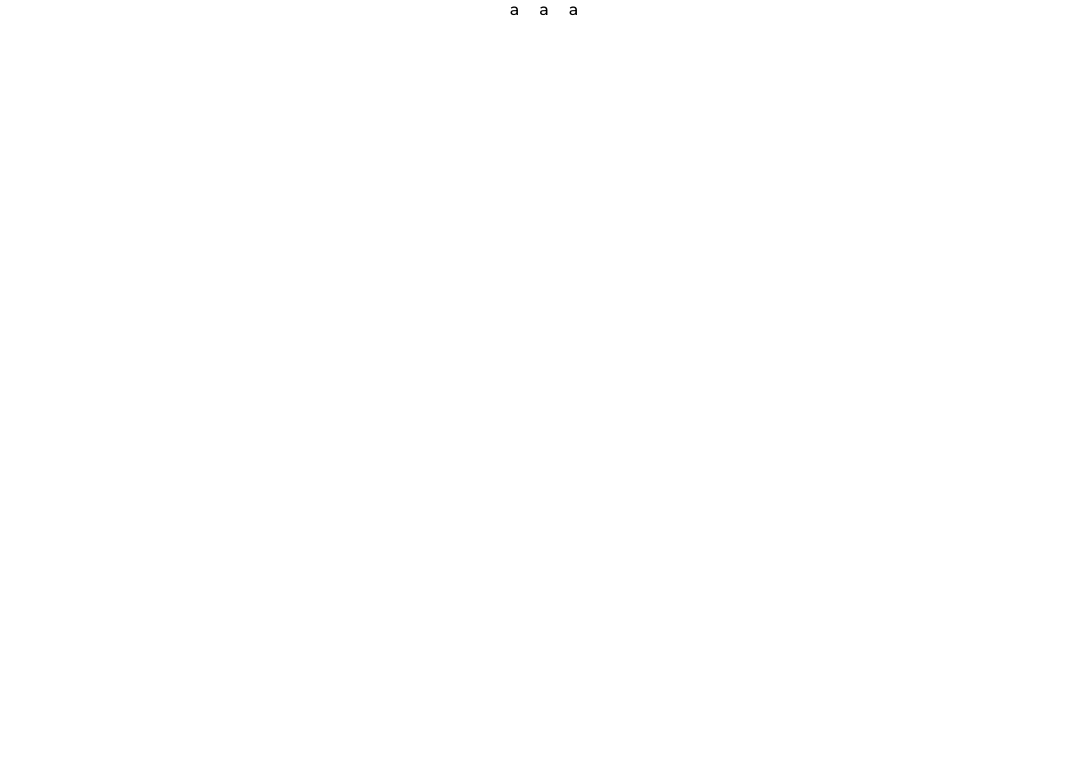
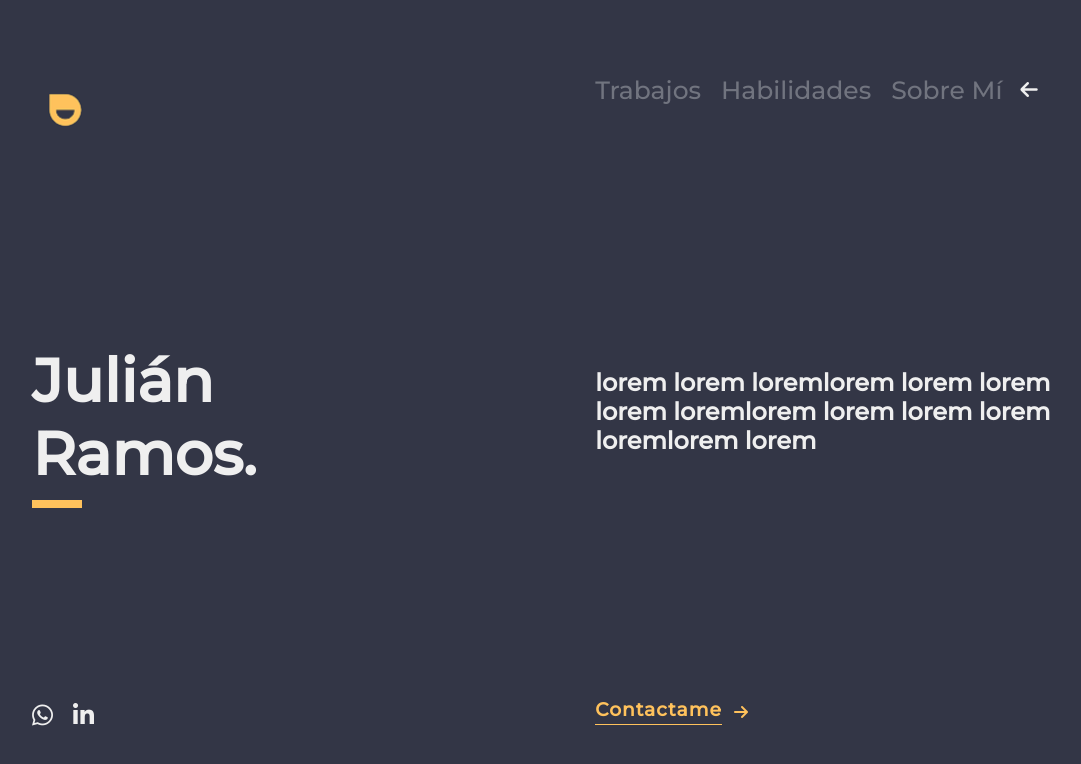
Before and after one commit to julianramos42/portfolio, a React (Create React App) app: page / in a window 1280 px wide. Shown: the top 764 px of the page, without its empty margins (96-1177 px from the left). Built offline with nearby package versions, Linux system fonts and the light colour scheme.

Commit message:
estructura home actualizada

```diff
--- a/public/index.html
+++ b/public/index.html
@@ -26,6 +26,7 @@
   <link rel="preconnect" href="https://fonts.gstatic.com" crossorigin>
   <link href="https://fonts.googleapis.com/css2?family=Montserrat:wght@500&display=swap" rel="stylesheet">
   <title>Julián Ramos - Portfolio</title>
+  <script src="https://kit.fontawesome.com/0f5400554c.js" crossorigin="anonymous"></script>
 </head>
 
 <body>
--- /dev/null
+++ b/src/pages/Home/Home.css
@@ -0,0 +1,121 @@
+.home{
+    background-color: rgb(51, 54, 70);
+    height: 100vh;
+    padding: 75px 10vw 75px 10vw;
+    display: flex;
+    justify-content: space-between;
+}
+
+i{
+    color: #efefef;
+}
+
+.home .myInfo{
+    display: flex;
+    flex-direction: column;
+    justify-content: space-between;
+    width: 55%;
+}
+
+.home .myInfo .logo{
+    width: 70px;
+    height: 70px;
+    object-fit: cover;
+}
+
+.home .myInfo .name{
+    color: #efefef;
+}
+
+.home .myInfo .name h1{
+    font-size: 60px;
+}
+
+.home .myInfo .name .barrita{
+    margin-top: 10px;
+    width: 50px;
+    border: 4px solid rgb(255, 194, 92);
+}
+
+.home .myInfo .redes{
+    display: flex;
+    gap: 20px;
+}
+
+.home .myInfo .redes a{
+    transition: .4s;
+}
+
+.home .myInfo .redes a:hover{
+    transform: translateY(-5px);
+}
+
+/*  */
+.home .techInfo{
+    display: flex;
+    flex-direction: column;
+    justify-content: space-between;
+    width: 45%;
+}
+
+.home .techInfo .anchors{
+    display: flex;
+    justify-content: start;
+    width: 100%;
+    gap: 20px;
+}
+
+.home .techInfo .anchors>div{
+    display: flex;
+    flex-direction: column;
+    align-items: center;
+    gap: 10px;
+    height: 50px;
+}
+
+.home .techInfo .anchors a{
+    text-decoration: none;
+    color: rgb(113, 116 , 127);
+    font-size: 25px;
+}
+
+.home .techInfo .anchors i{
+    margin-top: 7px;
+}
+
+.home .techInfo .anchors .active{
+    color: #efefef;
+}
+
+.home .techInfo .anchors .puntito{
+    width: 10px;
+    border: 5px solid rgb(255, 194, 92);
+    border-radius: 50%;
+}
+
+.home .techInfo .techDescription{
+    color: #efefef;
+}
+
+.home .techInfo .contactMe{
+    display: flex;
+    align-items: center;
+    gap: 12px;
+    transition: .4s;
+}
+
+.home .techInfo .contactMe:hover{
+    transform: translateY(-5px);
+    cursor: pointer;
+}
+
+.home .techInfo .contactMe h3{
+    color: rgb(255, 194, 92);
+    border-bottom: 1px solid rgb(255, 194, 92) ;
+    padding-bottom: 3px;
+    letter-spacing: 1px;
+}
+
+.home .techInfo .contactMe i{
+    color: rgb(255, 194, 92);
+}
--- /dev/null
+++ b/src/pages/Home/Home.jsx
@@ -0,0 +1,52 @@
+import React from 'react'
+import './Home.css'
+import logo from '../../images/logo.png'
+import { Link as Anchor } from 'react-router-dom'
+import { useState } from 'react'
+
+export default function Home() {
+    let [anchorActive, setAnchorActive] = useState('')
+
+    function changeActive(e) {
+        setAnchorActive(e.target.id)
+    }
+
+    return (
+        <div className='home'>
+            <div className='myInfo'>
+                <img src={logo} className='logo' />
+                <section className='name'>
+                    <h1>Julián</h1>
+                    <h1>Ramos.</h1>
+                    <div className='barrita'></div>
+                </section>
+                <nav className='redes'>
+                    <Anchor to={''}><i className="fa-brands fa-whatsapp fa-xl"></i></Anchor>
+                    <Anchor to={''}><i className="fa-brands fa-linkedin-in fa-xl"></i></Anchor>
+                </nav>
+            </div>
+            <div className='techInfo'>
+                <nav className='anchors'>
+                    <div>
+                        <Anchor className={anchorActive === 'trabajos' && 'active'} id='trabajos' onClick={changeActive}>Trabajos</Anchor>
+                        <div className={anchorActive === 'trabajos' ? 'puntito' : 'none'} id='trabajos'></div>
+                    </div>
+                    <div>
+                        <Anchor className={anchorActive === 'habilidades' && 'active'} id='habilidades' onClick={changeActive}>Habilidades</Anchor>
+                        <div className={anchorActive === 'habilidades' ? 'puntito' : 'none'} id='trabajos'></div>
+                    </div>
+                    <div>
+                        <Anchor className={anchorActive === 'about' && 'active'} id='about' onClick={changeActive}>Sobre Mí</Anchor>
+                        <div className={anchorActive === 'about' ? 'puntito' : 'none'} id='trabajos'></div>
+                    </div>
+                    <div><i className={anchorActive === '' ? 'fa-solid fa-arrow-left fa-beat' : 'none'}></i></div>
+                </nav>
+                <h2 className='techDescription'>lorem lorem loremlorem lorem lorem lorem loremlorem lorem lorem lorem loremlorem lorem</h2>
+                <div className='contactMe'>
+                    <h3>Contactame</h3>
+                    <i className="fa-solid fa-arrow-right"></i>
+                </div>
+            </div>
+        </div>
+    )
+}
--- a/src/pages/Index/Index.css
+++ b/src/pages/Index/Index.css
@@ -5,27 +5,21 @@
     display: flex;
     justify-content: center;
     align-items: center;
+    position: absolute;
+    top: 0;
+    z-index: 1;
 }
 .present .presentTitle{
     color: #efefef;
     font-size: 50px;
 }
 .ease{
-    background-color: white;
-    transition: 1.5s;
+    background-color: transparent;
+    transition: 1s;
+}
+.easeTitle{
+    display: none;
 }
 .none{
     display: none;
 }
-.easeTitle{
-    display: none;
-}
-
-/* NAV */
-
-nav{
-    display: flex;
-    justify-content: center;
-    width: 100%;
-    gap: 20px;
-}
--- a/src/pages/Index/Index.jsx
+++ b/src/pages/Index/Index.jsx
@@ -1,10 +1,12 @@
-import React, { useEffect } from 'react'
+import React from 'react'
 import './Index.css'
 import { useRef } from 'react'
+import Home from '../Home/Home'
 
 export default function Index() {
   let present = useRef()
   let presentTitle = useRef()
+  let container = useRef()
 
   setTimeout(() => {
     present.current?.classList.toggle('ease')
@@ -13,19 +15,16 @@ export default function Index() {
 
   setTimeout( () => {
     present.current?.classList.toggle('none')
-  }, 3000)
+  }, 2500)
 
   return (
     <>
       <div className='present' ref={present}>
         <h1 className='presentTitle' ref={presentTitle}>Julián Ramos</h1>
       </div>
-      <div>
-        <nav>
-          <a>a</a>
-          <a>a</a>
-          <a>a</a>
-        </nav>
+
+      <div ref={container}>
+        <Home/>
       </div>
     </>
   )
```
Also changed, not shown: src/images/logo.png (added).
